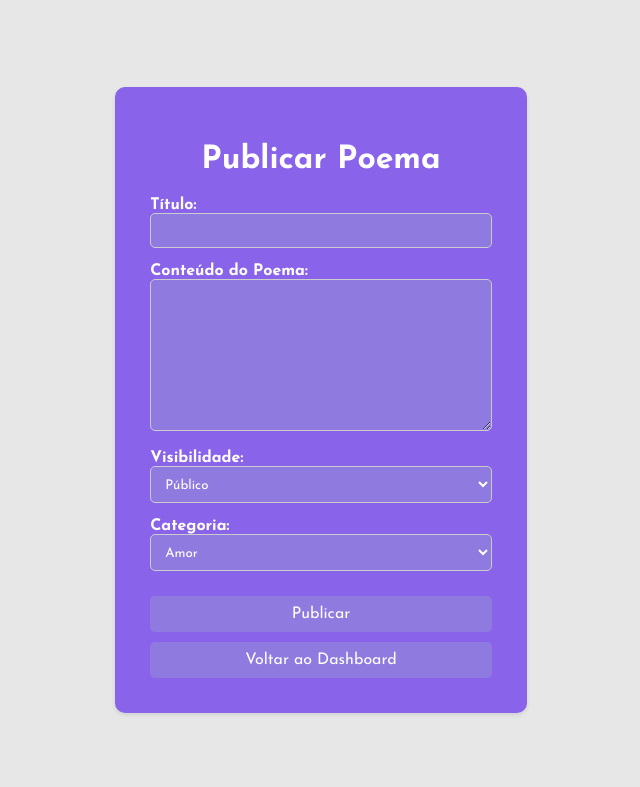
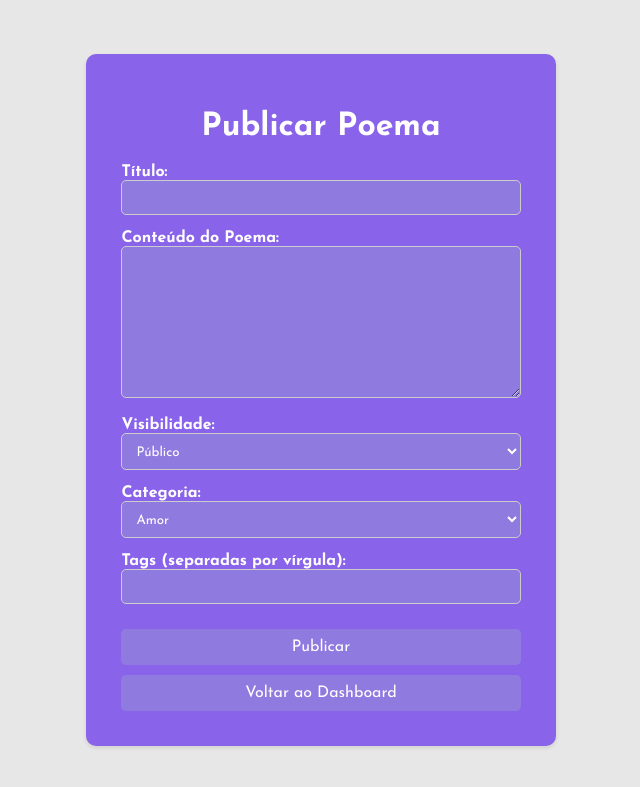
Before and after one commit to delacerdaq/Letrarium, a PHP site: page /Letrarium/view/publish_poem.php in a window 1280 px wide. Shown: the top 787 px of the page, without its empty margins (319-959 px from the left). Run offline with PHP 8.4, Linux system fonts and the light colour scheme; the visitor is signed in with stand-in values (Sample User, id 1); data comes from the database, SQL or seed files in the repository.

Commit message:
adding front end to add tags to poems and necessary edits for the code to work

```diff
--- a/view/publish_poem.php
+++ b/view/publish_poem.php
@@ -1,6 +1,5 @@
 <?php
 session_start();
-require_once '../model/Poem.php';
 require_once '../controller/poemController.php';
 
 // Verifica se o usuário está logado
@@ -19,18 +18,16 @@ if ($_SERVER['REQUEST_METHOD'] == 'POST') {
     $visibility = $_POST['visibility'];
     $categoryId = $_POST['category'];
     $authorId = $_SESSION['user_id'];
+    $tags = $_POST['tags']; // Novo campo para as tags
 
-    $poem = new Poem($title, $content, $visibility, $authorId, $categoryId);
-    $validationResult = $poemController->validatePoem($poem);
+    // Chama o método savePoem com todos os parâmetros necessários
+    $resultMessage = $poemController->savePoem($title, $content, $visibility, $authorId, $categoryId, $tags);
 
-    if ($validationResult === true) {
-        if ($poemController->savePoem($poem)) {
-            $successMessage = "Poema publicado com sucesso!";
-        } else {
-            $errorMessage = "Erro ao salvar o poema. Por favor, tente novamente.";
-        }
+    // Exibe a mensagem de sucesso ou erro
+    if (strpos($resultMessage, 'sucesso') !== false) {
+        $successMessage = $resultMessage;
     } else {
-        $errorMessage = $validationResult;
+        $errorMessage = $resultMessage;
     }
 }
 ?>
@@ -85,6 +82,11 @@ if ($_SERVER['REQUEST_METHOD'] == 'POST') {
                 </select>
             </div>
 
+            <div class="form-group">
+                <label for="tags">Tags (separadas por vírgula):</label>
+                <input type="text" id="tags" name="tags">
+            </div>
+
             <button type="submit" class="btn">Publicar</button>
         </form>
 
```
